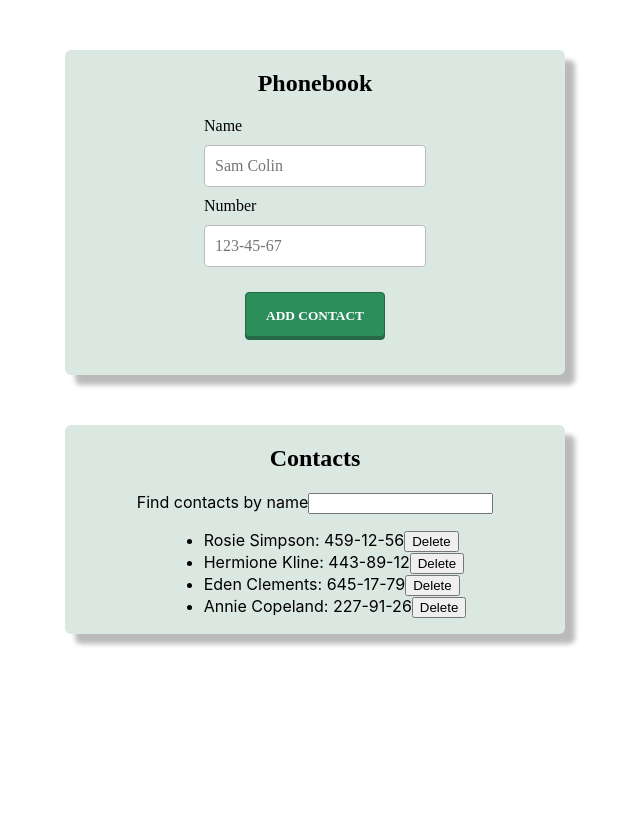
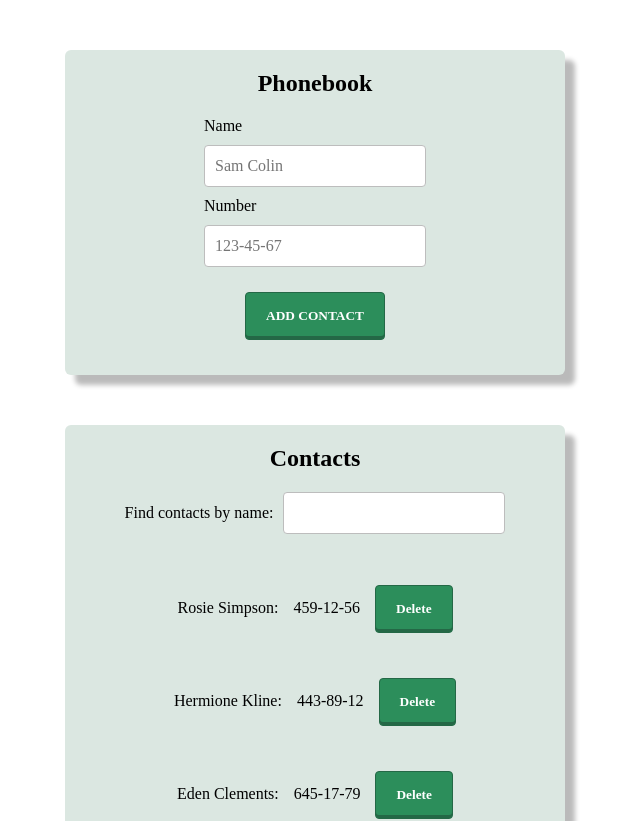
Before and after one commit to sofyaomelyanyk/goit-react-hw-02-phonebook, a React (Create React App) app: page / in a window 1280 px wide. Shown: the top 821 px of the page, without its empty margins (325-965 px from the left). Before the commit the page ends 800 px from the top, so only its background shows below. Built offline with nearby package versions, Linux system fonts and the light colour scheme.

Commit message:
add styles

```diff
--- a/src/components/ContactsList/ContactsList.jsx
+++ b/src/components/ContactsList/ContactsList.jsx
@@ -1,14 +1,15 @@
 import PropTypes from 'prop-types';
+import s from './ContactsList.module.css'
 
 export const ContactsList = ({ contacts, deleteContact }) => {
    return (
-       <ul>
+       <ul className={s["contact-list"]}>
            {contacts.map(({ name, id, number }) => (
-               <li key={id}>
+               <li key={id} className={s["contact-item"]}>
                    <span>{name}: </span>
                    <span>{number}</span>
 
-                   <button type='button' onClick={() => deleteContact(id)}>Delete</button>
+                   <button type='button' onClick={() => deleteContact(id)} className={s["button"]}>Delete</button>
                </li>
            ))}
        </ul>
--- a/src/components/ContactsList/ContactsList.module.css
+++ b/src/components/ContactsList/ContactsList.module.css
@@ -0,0 +1,34 @@
+.contact-list {
+  padding: 20px;
+  width: 100%;
+  display: flex;
+  gap: 15px;
+  flex-direction: column;
+  align-items: center;
+}
+
+.contact-item {
+  font-family: cursive;
+  display: flex;
+  gap: 15px;
+  align-items: baseline;
+}
+
+.button {
+  margin: 15px auto;
+  padding: 15px 20px;
+
+  font-family: cursive;
+  font-weight: 700;
+
+  color: white;
+  border-radius: 4px;
+  border: 1px solid rgb(36, 104, 70);
+  background: rgb(44, 142, 91);
+  box-shadow: 0 -3px rgb(36, 104, 70) inset;
+  transform: scale(1);
+}
+
+.button:hover {
+  transform: scale(1.05);
+}
--- a/src/components/Filter/Filter.jsx
+++ b/src/components/Filter/Filter.jsx
@@ -1,11 +1,12 @@
 import PropTypes from 'prop-types';
+import s from './Filter.module.css'
 
 export const Filter = ({filter, changeFilter}) => {
 
    return(
-      <label>
-      <span>Find contacts by name</span>
-      <input type="text" value={filter} onChange={changeFilter} />
+      <label className={s["input-group"]}>
+      <span >Find contacts by name:</span>
+      <input type="text" value={filter} onChange={changeFilter} className={s["input"]} />
       </label>
    )
 }
--- a/src/components/Filter/Filter.module.css
+++ b/src/components/Filter/Filter.module.css
@@ -0,0 +1,17 @@
+.input-group {
+  font-family: cursive;
+  display: flex;
+  gap: 10px;
+  align-items: baseline;
+}
+
+.input {
+  height: 20px;
+  padding: 10px;
+  font-family: inherit;
+  font-size: 16px;
+  color: #212529;
+  background-color: #fff;
+  border: 1px solid #bdbdbd;
+  border-radius: 4px;
+}
--- a/src/components/Section/Section.module.css
+++ b/src/components/Section/Section.module.css
@@ -7,6 +7,7 @@
   width: 500px;
   margin: 0 auto;
   margin-top: 50px;
+  margin-bottom: 50px;
   background: #ffffff;
   border-radius: 6px;
   box-shadow: 10px 10px 5px 0px rgba(0, 0, 0, 0.27);
@@ -15,8 +16,8 @@
 }
 
 .title {
-   font-family: cursive;
-   text-align: center;
-   padding: 20px;
-   margin: 0;
- }
+  font-family: cursive;
+  text-align: center;
+  padding: 20px;
+  margin: 0;
+}
--- a/src/index.css
+++ b/src/index.css
@@ -13,3 +13,7 @@ code {
   font-family: source-code-pro, Menlo, Monaco, Consolas, 'Courier New',
     monospace;
 }
+
+ul,ol{
+   list-style: none;
+}
```
